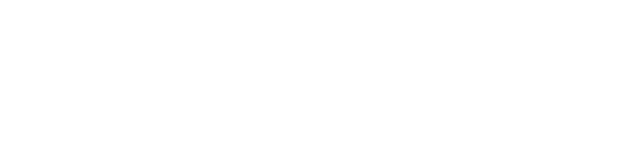
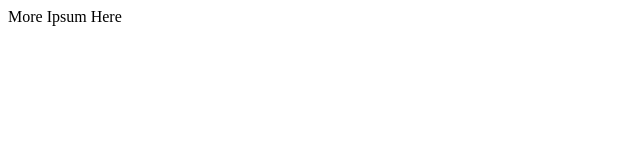
Before and after one commit to marwansallam/git-demo, a plain HTML site: page index.html in a window 1280 px wide. Shown: the whole page, without its empty margins (0-640 px from the left). Drawn offline with Linux system fonts and the light colour scheme.

Commit message:
3rd change

```diff
--- a/index.html
+++ b/index.html
@@ -5,5 +5,6 @@
 	<title>Home Page</title>
 	</head>
 <body>
+More Ipsum Here
 </body>
 </html>
```
